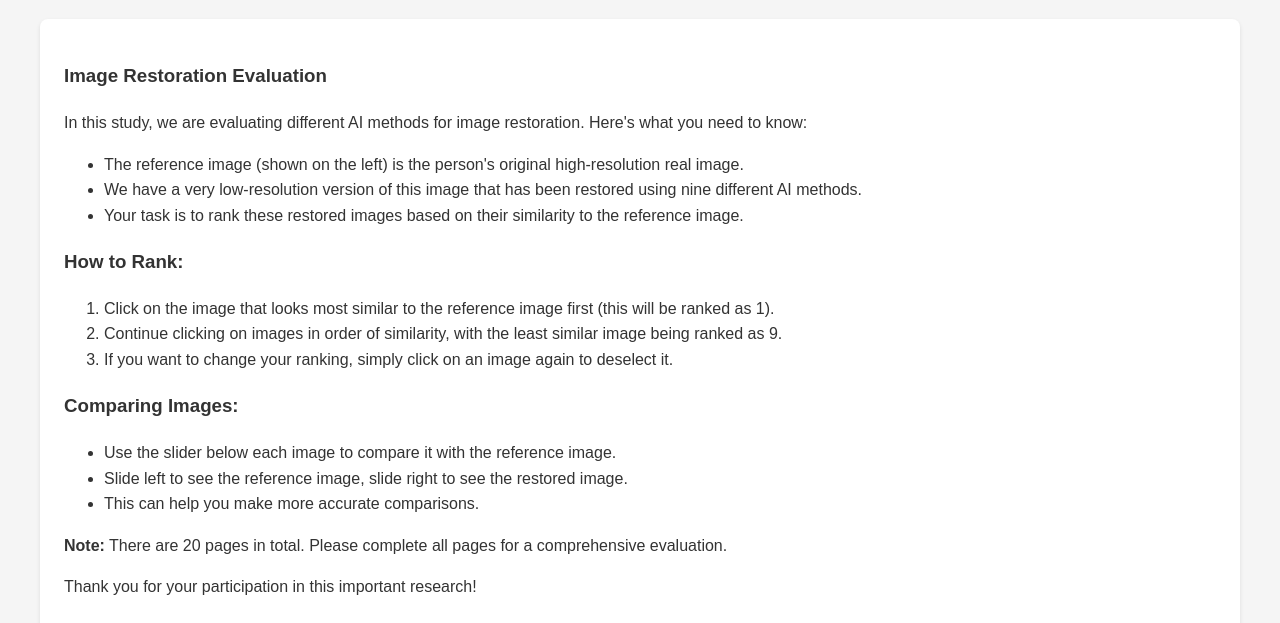
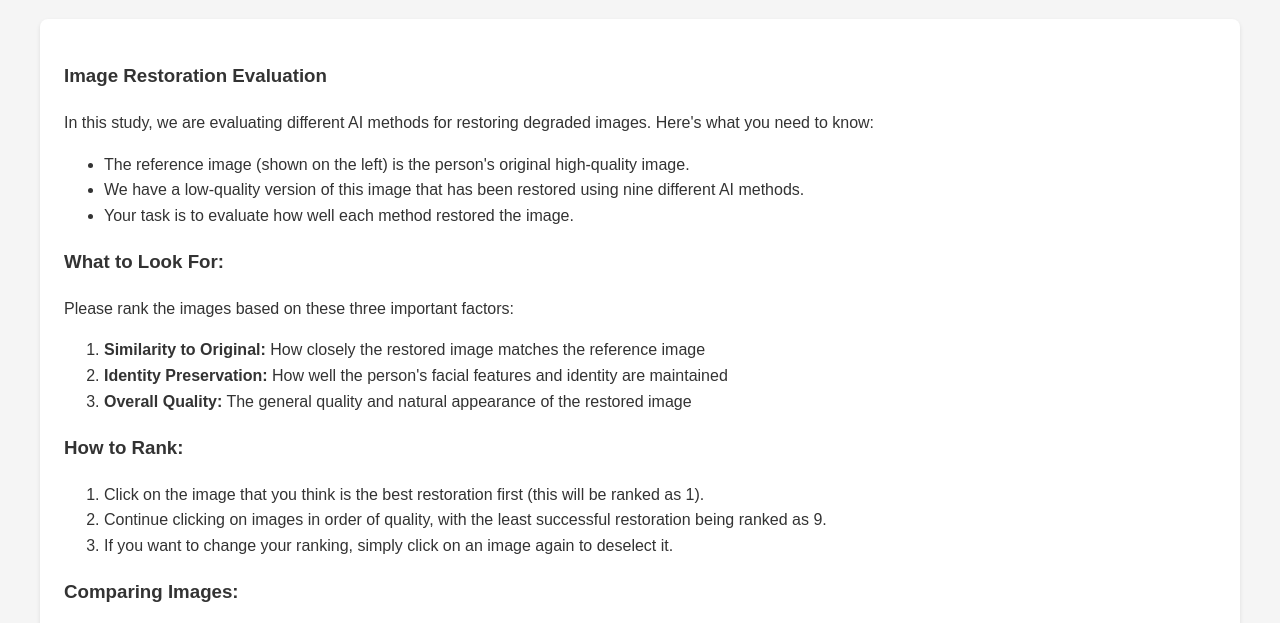
Before and after one commit to nimabte/IGCP_survey, a website: page index.html in a window 1280 px wide. Shown: the part 126-749 px from the top of the page. Drawn offline with Linux system fonts and the light colour scheme.

Commit message:
Update instructions

```diff
--- a/index.html
+++ b/index.html
@@ -11,17 +11,25 @@
         <h1>Image Super-Resolution Evaluation</h1>
         <div class="instructions">
             <h3>Image Restoration Evaluation</h3>
-            <p>In this study, we are evaluating different AI methods for image restoration. Here's what you need to know:</p>
+            <p>In this study, we are evaluating different AI methods for restoring degraded images. Here's what you need to know:</p>
             <ul>
-                <li>The reference image (shown on the left) is the person's original high-resolution real image.</li>
-                <li>We have a very low-resolution version of this image that has been restored using nine different AI methods.</li>
-                <li>Your task is to rank these restored images based on their similarity to the reference image.</li>
+                <li>The reference image (shown on the left) is the person's original high-quality image.</li>
+                <li>We have a low-quality version of this image that has been restored using nine different AI methods.</li>
+                <li>Your task is to evaluate how well each method restored the image.</li>
             </ul>
+
+            <h3>What to Look For:</h3>
+            <p>Please rank the images based on these three important factors:</p>
+            <ol>
+                <li><strong>Similarity to Original:</strong> How closely the restored image matches the reference image</li>
+                <li><strong>Identity Preservation:</strong> How well the person's facial features and identity are maintained</li>
+                <li><strong>Overall Quality:</strong> The general quality and natural appearance of the restored image</li>
+            </ol>
 
             <h3>How to Rank:</h3>
             <ol>
-                <li>Click on the image that looks most similar to the reference image first (this will be ranked as 1).</li>
-                <li>Continue clicking on images in order of similarity, with the least similar image being ranked as 9.</li>
+                <li>Click on the image that you think is the best restoration first (this will be ranked as 1).</li>
+                <li>Continue clicking on images in order of quality, with the least successful restoration being ranked as 9.</li>
                 <li>If you want to change your ranking, simply click on an image again to deselect it.</li>
             </ol>
 
@@ -29,7 +37,7 @@
             <ul>
                 <li>Use the slider below each image to compare it with the reference image.</li>
                 <li>Slide left to see the reference image, slide right to see the restored image.</li>
-                <li>This can help you make more accurate comparisons.</li>
+                <li>This can help you make more accurate comparisons of the restoration quality.</li>
             </ul>
 
             <p><strong>Note:</strong> There are 20 pages in total. Please complete all pages for a comprehensive evaluation.</p>
```
